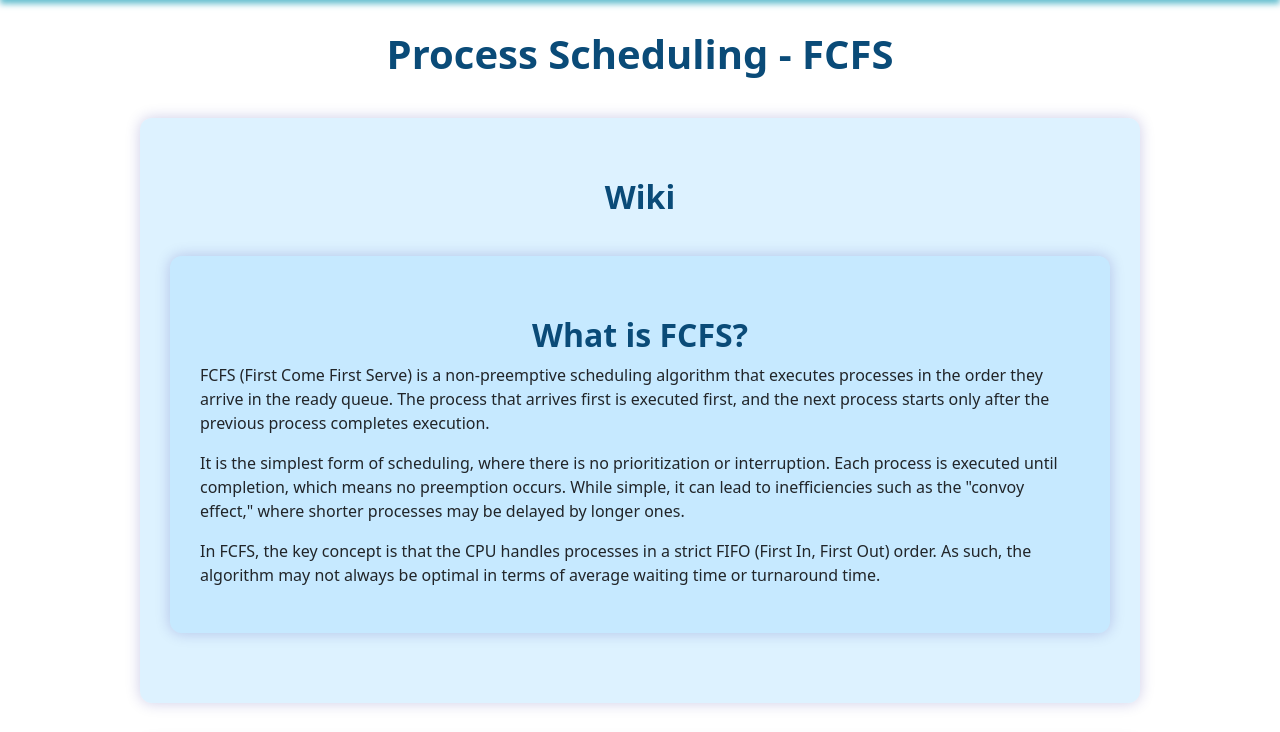
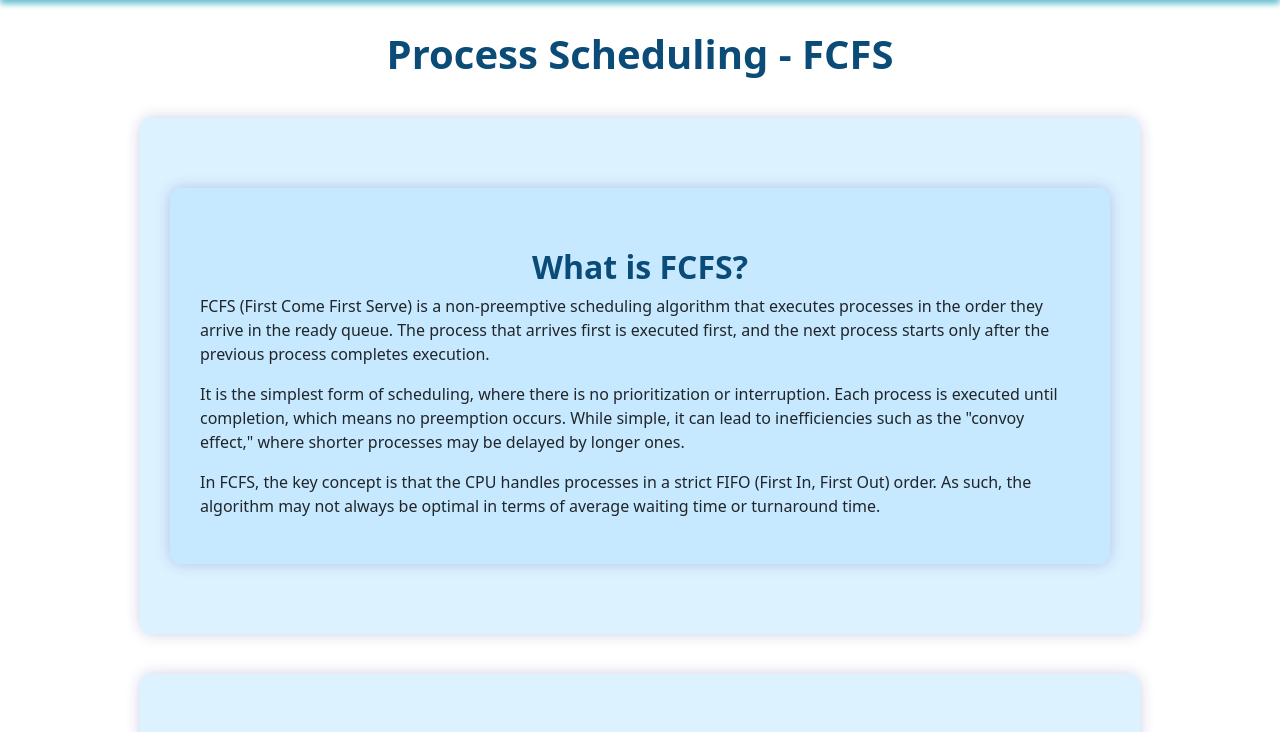
Before and after one commit to VarshiniAdurti28/OSLearn, a Flask app: page /process-scheduling/fcfs in a window 1280 px wide; the page is wider, and only the part inside the window is pictured. Shown: the part 66-798 px from the top of that part. Run offline with Flask 2, Linux system fonts and the light colour scheme.

Commit message:
Update ps_base.html

```diff
--- a/app/templates/process_scheduling/ps_base.html
+++ b/app/templates/process_scheduling/ps_base.html
@@ -21,7 +21,6 @@
 {% block body %}
   <h1>Process Scheduling - {{ algo }}</h1>
   <section id="ps-wiki">
-    <h2>Wiki</h2>
     {% block wiki %}
     {% endblock %}
   </section>
```
